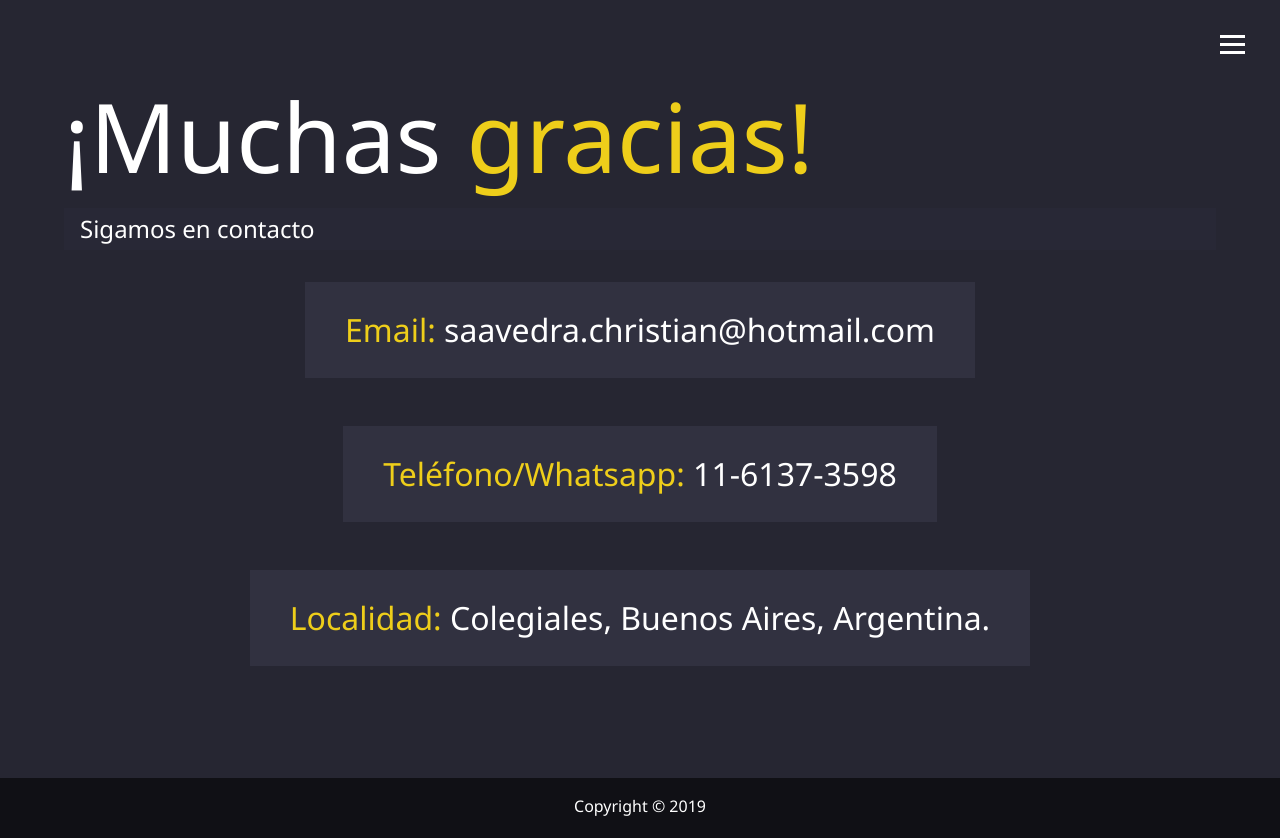
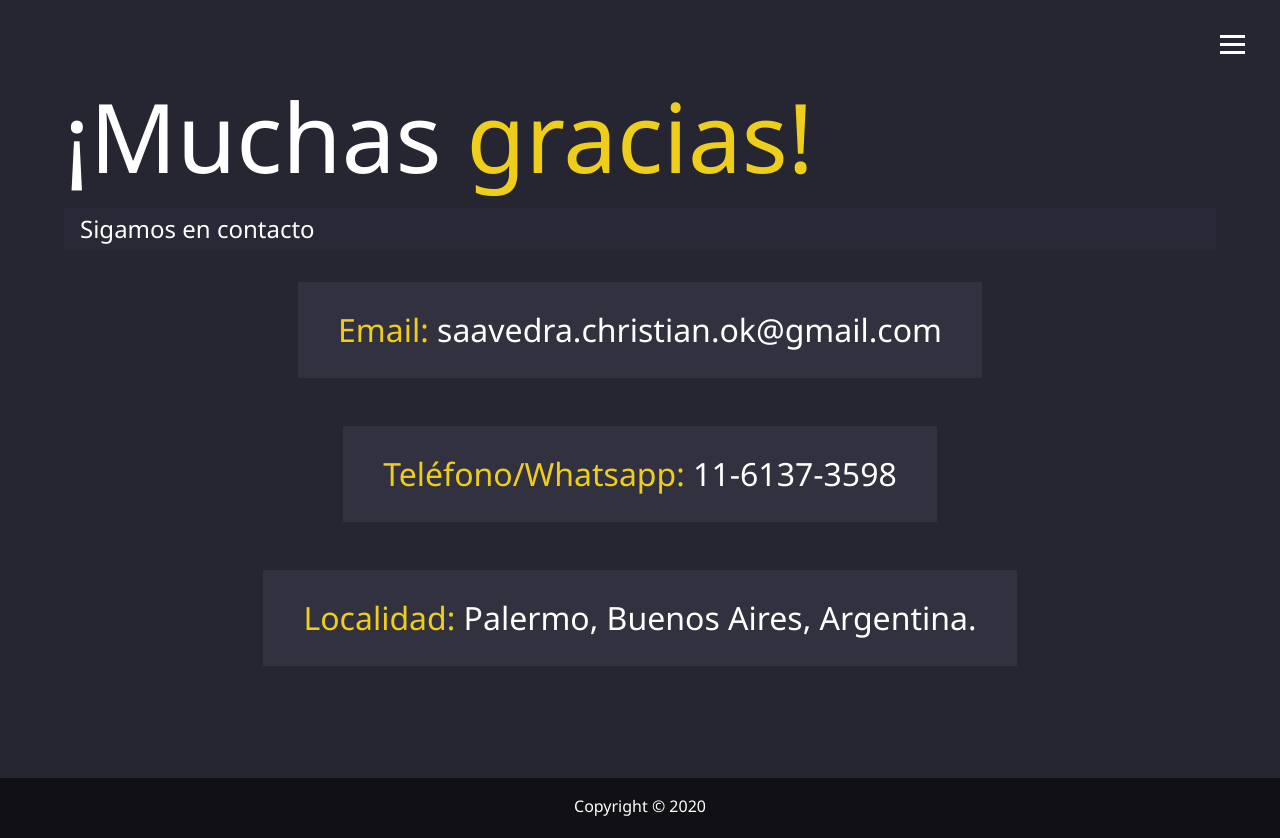
Before and after one commit to Christian-Saavedra/personal-website, a website: page dist/contact.html in a window 1280 px wide. Drawn offline with Linux system fonts and the light colour scheme.

Commit message:
Cambio mail y localidad

```diff
--- a/dist/contact.html
+++ b/dist/contact.html
@@ -24,15 +24,11 @@
 
         <ul class="menu-nav">
           <li class="nav-item">
-            <a href="index.html" class="nav-link ">
-              Inicio
-            </a>
+            <a href="index.html" class="nav-link"> Inicio </a>
           </li>
 
           <li class="nav-item">
-            <a href="about.html" class="nav-link">
-              Sobre Mí
-            </a>
+            <a href="about.html" class="nav-link"> Sobre Mí </a>
           </li>
 
           <!-- <li class="nav-item">
@@ -42,9 +38,7 @@
           </li> -->
 
           <li class="nav-item current">
-            <a href="contact.html" class="nav-link">
-              Contacto
-            </a>
+            <a href="contact.html" class="nav-link"> Contacto </a>
           </li>
         </ul>
       </nav>
@@ -54,26 +48,22 @@
       <h1 class="lg-heading">
         ¡Muchas <span class="text-secondary">gracias!</span>
       </h1>
-      <h2 class="sm-heading">
-        Sigamos en contacto
-      </h2>
+      <h2 class="sm-heading">Sigamos en contacto</h2>
       <div class="boxes">
         <div>
           <span class="text-secondary">Email: </span>
-          saavedra.christian@hotmail.com
+          saavedra.christian.ok@gmail.com
         </div>
         <div>
           <span class="text-secondary">Teléfono/Whatsapp: </span>11-6137-3598
         </div>
         <div>
           <span class="text-secondary">Localidad: </span>
-          Colegiales, Buenos Aires, Argentina.
+          Palermo, Buenos Aires, Argentina.
         </div>
       </div>
     </main>
-    <footer id="main-footer">
-      Copyright &copy; 2019
-    </footer>
+    <footer id="main-footer">Copyright &copy; 2020</footer>
     <script src="js/main.js"></script>
   </body>
 </html>
```
Also changed, not shown: dist/about.html (+1 -1 lines).
